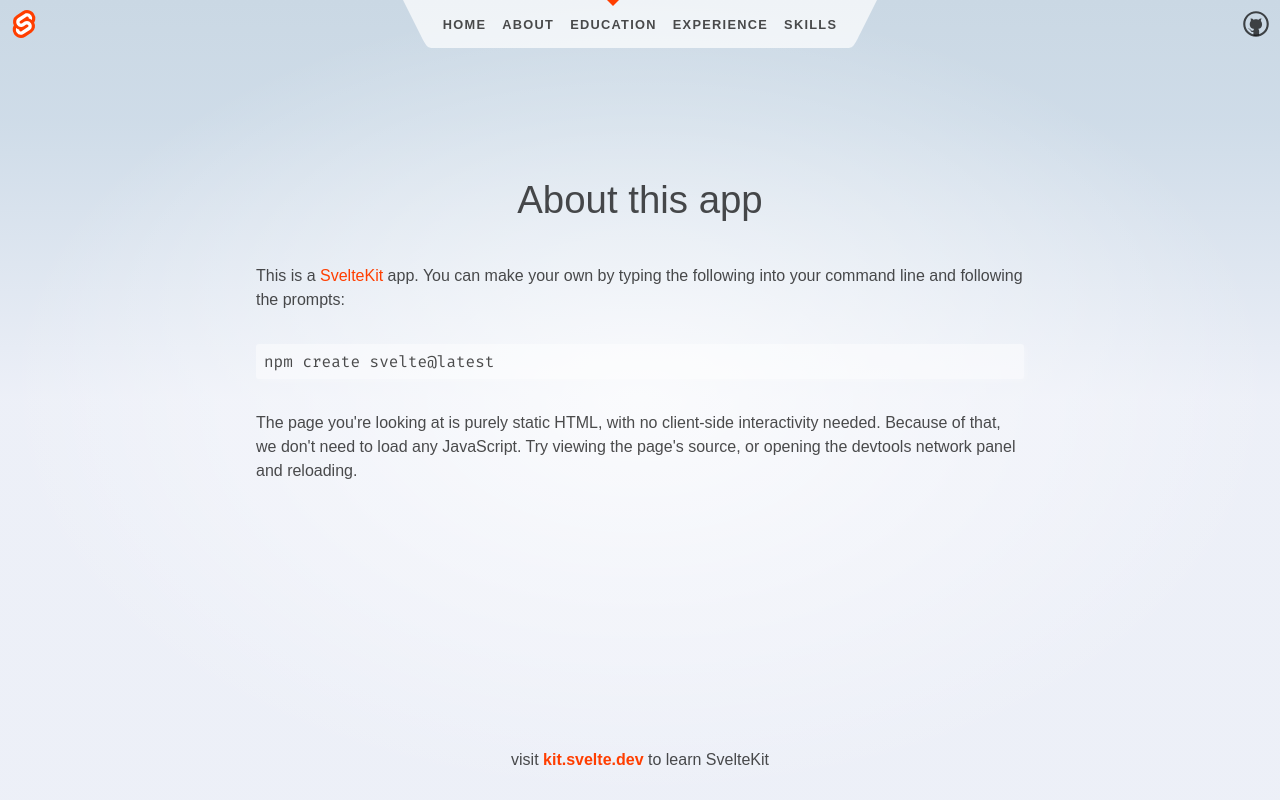
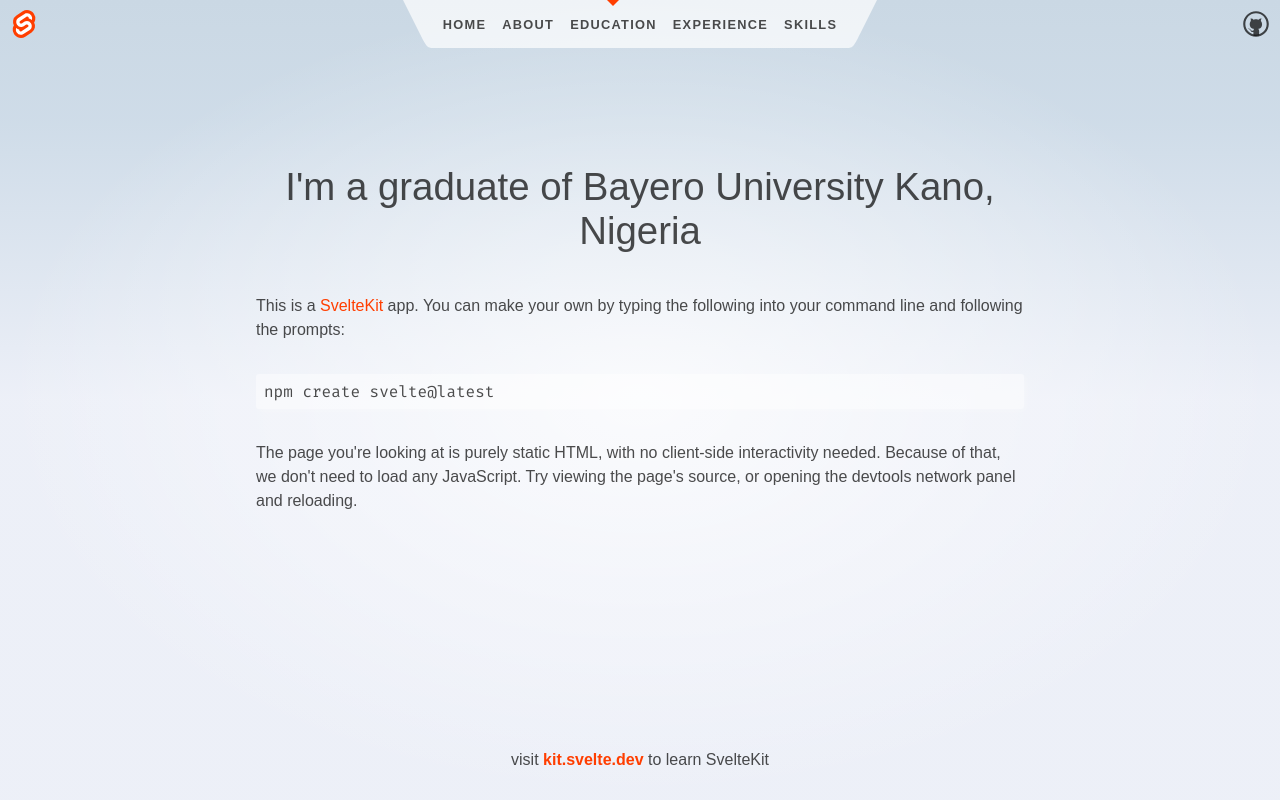
Before and after one commit to Popeblack2/Popeblack-Profile, a SvelteKit app: page /education in a window 1280 px wide. Built offline with nearby package versions, Linux system fonts and the light colour scheme.

Commit message:
1 file modified

```diff
--- a/src/routes/education/+page.svelte
+++ b/src/routes/education/+page.svelte
@@ -1,10 +1,10 @@
 <svelte:head>
-	<title>About</title>
-	<meta name="description" content="About this app" />
+	<title>Education</title>
+	<meta name="description" content="Educational Background" />
 </svelte:head>
 
 <div class="text-column">
-	<h1>About this app</h1>
+	<h1>I'm a graduate of Bayero University Kano, Nigeria</h1>
 
 	<p>
 		This is a <a href="https://kit.svelte.dev">SvelteKit</a> app. You can make your own by typing the
```
